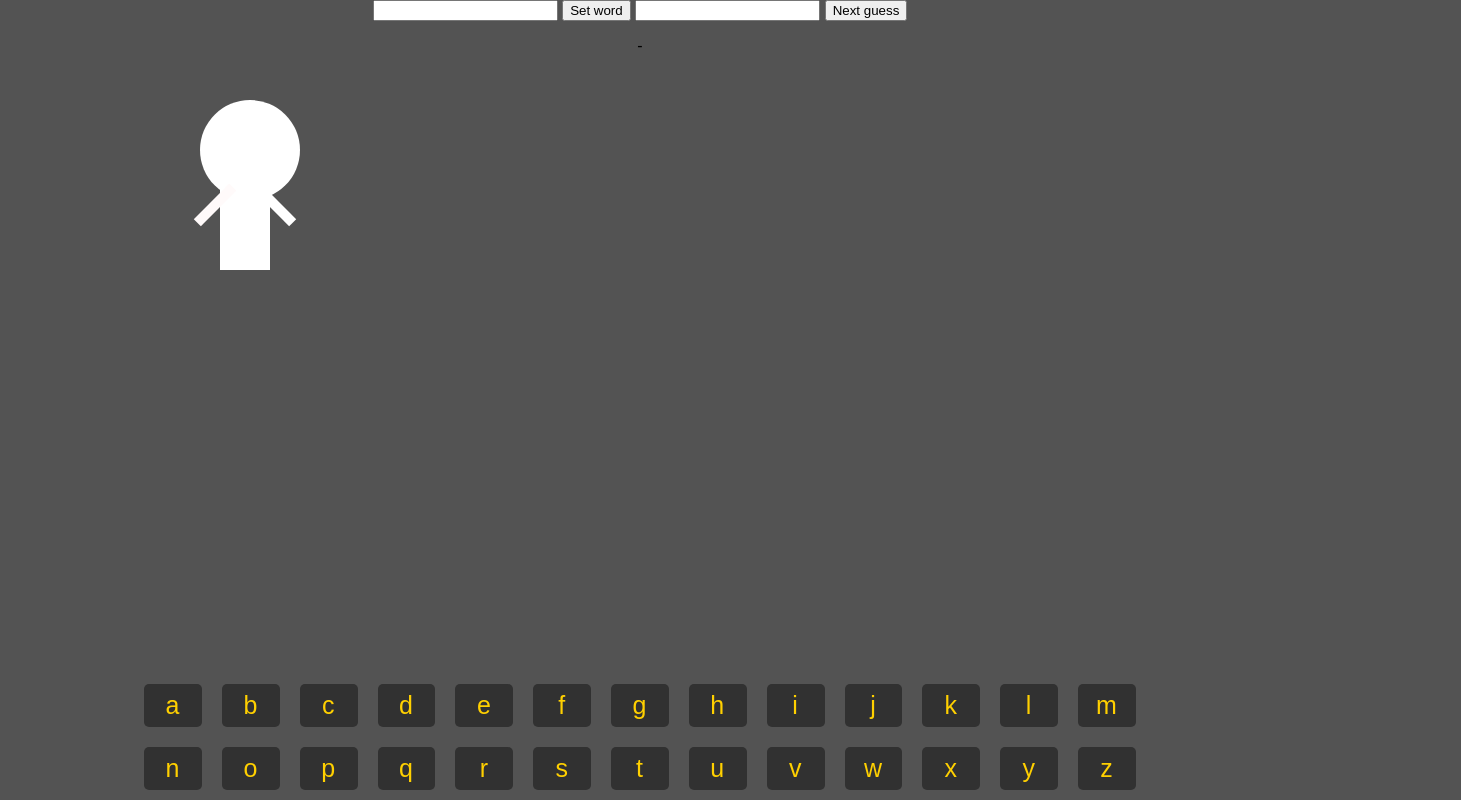
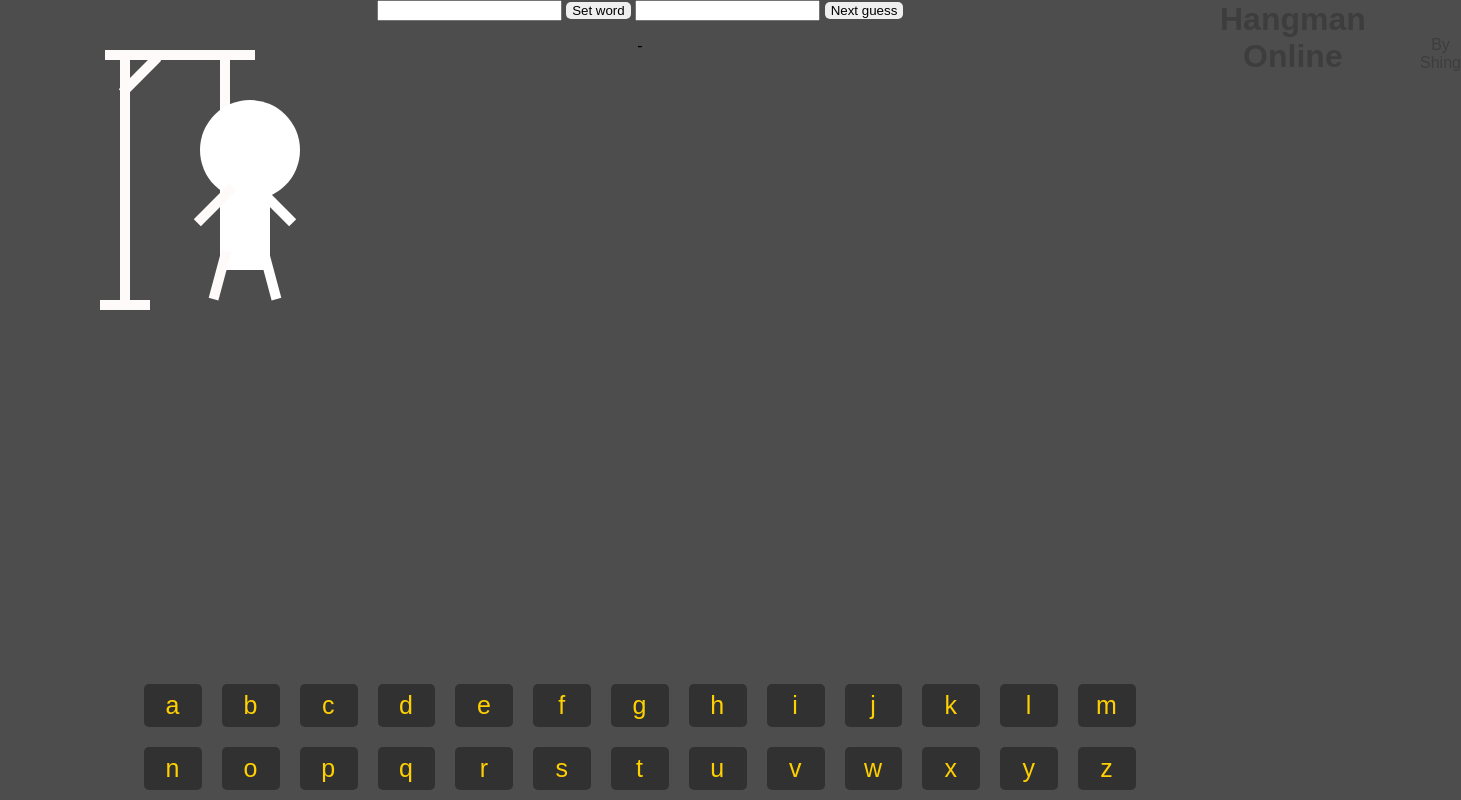
Before and after one commit to Attckturtle/Hangman-web, a plain HTML site: page index.html in a window 1280 px wide. Shown: the whole page, 1461 px wide, since content can reach past the window. Drawn offline with Linux system fonts and the light colour scheme; a web font is replaced by a local one.

Commit message:
Add files via upload

```diff
--- a/index.html
+++ b/index.html
@@ -7,18 +7,32 @@
 </head>
 <body>
     <input id="nextWordInput" type="text">
-    <button onclick="setNextWordToString()">Set word</button>
+    <button id="nextWordInputButton" onclick="setNextWordToString()">Set word</button>
     <input id="nextLetterInput" type="text">
-    <button onclick="nextLetterGuess()">Next guess</button>
-    <div id="hangmanHead"></div>
-    <div id="hangmanBody"></div>
-    <div id="hangmanLeftHand"></div>
-    <div id="hangmanRightHand"></div>
+    <button id="nextLetterInputButton" onclick="nextLetterGuess()">Next guess</button>
+
+    <h1 id="hangmanOnlineLogo">Hangman Online</h1>
+    <p id="creditor">By Shing</p>
+
+        <div id="ropeStand"></div>
+        <div id="ropeSupport"></div>
+        <div id="hangingRope"></div>
+        <div id="ropeStandSupport"></div>
+        <div id="standLine"></div>
+
+        <div id="hangmanHead"></div>
+        <div id="hangmanBody"></div>
+        <div id="hangmanLeftHand"></div>
+        <div id="hangmanRightHand"></div>
+        <div id="hangmanLeftLeg"></div>
+        <div id="hangmanRightLeg"></div>
+
     <p id="blankSpaces">-</p>
+
     <div class="center-element">
         <div id="grid-container">
     </div>
-
+        <p id="yes"></p>
     </div>
 </body>
 <script src="script.js"></script>
--- a/script.js
+++ b/script.js
@@ -12,6 +12,12 @@ let checkingCorrectAnswer = [];
 let nextLetterV2;
 let checkingCorrectAnswerV2 = [];
 let placeOfGuessedNumber;
+let blankSpacesArray;
+let placeOfGuessedNumberV2;
+let placeOfGuessedNumberV3;
+let FirstBlankSpace
+let firstLetterOfArray;
+let nextWordArrayLetter;
 
 //essentials
 // step 1: go to a corner in a room (any room)
@@ -31,7 +37,11 @@ function setNextWordToString() {
     alert("New game started");
     nextWordArray = nextWord.split("");
     console.log(nextWordArray);
+    console.log(nextWordArray);
     document.getElementById("nextWordInput").style.display = "none";
+    document.getElementById("nextWordInputButton").style.display = "none";
+    checkingCorrectAnswer.push(nextLetter);
+    console.log(checkingCorrectAnswer);
     setTheBlankSpaces();
 }
 
@@ -45,22 +55,26 @@ function setNextWordToString() {
         if (nextWord[i] === " ") {
             blankSpaces += " space ";
         } else {
-            blankSpaces += "_ ";
+            blankSpaces += "_";
 
         }
     }
-    document.getElementById("blankSpaces").innerHTML = blankSpaces;
+    blankSpacesArray = blankSpaces.split("");
+    nextWordArrayLetter = nextWordArray;
+    firstLetterOfArray = nextWordArrayLetter.splice(0,1);
+    nextWordArray.splice(0, 0, firstLetterOfArray);
+    blankSpacesArray.splice(0, 1);
+    blankSpacesArray.splice(0, 0, firstLetterOfArray);
+    console.log("log blank spaces");
+    console.log(blankSpacesArray);
+    document.getElementById("blankSpaces").innerHTML = blankSpacesArray;
 }
 
 function nextLetterGuess() {
     nextLetter = document.getElementById("nextLetterInput").value;
-    nextLetterV2 = nextLetter.split(" ");
-    checkingCorrectAnswer.push(nextLetterV2);
-    console.log(checkingCorrectAnswer);
+    checkingCorrectAnswer.splice(0, 1);
+    console.log(checkingCorrectAnswer + "checking correct answer");
     showAlreadyInputedLetters();
-    checkIfCorrectGuess();
-    deleteDuplicates();
-    clearInputArea();
 }
 
 function showAlreadyInputedLetters() {
@@ -68,39 +82,39 @@ function showAlreadyInputedLetters() {
         const highlightedLetter = document.getElementById(nextLetter)
         highlightedLetter.classList.add("highlighted")
     }
-    checkIfCorrectLetterGuess();
+    clearInputArea();
 }
 
-function deleteDuplicates() {
-    checkingCorrectAnswerV2 = checkingCorrectAnswer.filter((c, index) => {
-    return checkingCorrectAnswer.indexOf(c) === index;
-});
-console.log(checkingCorrectAnswerV2);
+function clearInputArea() {
+    console.log("clearing letter input");
+    document.getElementById("nextLetterInput").value = "";
+    checkIfCorrectGuess();
 }
 
 function checkIfCorrectGuess() {
-  if (checkingCorrectAnswerV2 = nextWordArray) {
-
-  }
-  printTheCorrectLetter();
-}
-
-function clearInputArea() {
-    //console.log("InnerText: " + "|"+document.getElementById("nextLetterInput").innerText+"|")
-    document.getElementById("nextLetterInput").innerHTML = "";
-}
-
-function checkIfCorrectLetterGuess() {
-    console.log(nextLetter);
-    if (nextLetter = nextWordArray) {
-        console.log("Correct Letter Guess");
-        placeOfGuessedNumber = nextWordArray.indexOf(nextLetter);
-        console.log(placeOfGuessedNumber);
-    } else {
-        console.log("incorrect");
+    placeOfGuessedWord = nextWordArray.indexOf(nextLetter);
+    console.log(nextWordArray.indexOf(nextLetter));
+    //todo: fix if statement not running correctly
+    if (placeOfGuessedNumber >= 0) {
+        console.log("correct");
+        console.log(placeOfGuessedWord);
+        console.log(nextWordArray);
+        console.log(blankSpacesArray);
+        changeTheBlankSpaces();
+        checkIfCorrectWordGuess();
     }
 }
 
-function printTheCorrectLetter() {
-    placeOfGuessedNumber
+function changeTheBlankSpaces() {
+    //todo: fix blank spaces not changing
+    blankSpacesArray.splice(placeOfGuessedWord, 1, nextLetter);
+    console.log(blankSpacesArray);
+    document.getElementById("blankSpaces").innerHTML = blankSpacesArray;
 }
+
+function checkIfCorrectWordGuess() {
+
+    if (nextWordArray === checkingCorrectAnswer) {
+        alert("You win");
+    }
+}
--- a/style.css
+++ b/style.css
@@ -5,11 +5,25 @@
 }
 
 body {
-    background-color: rgb(83, 83, 83);
+    background-color: rgb(78, 77, 77);
     /* background-color: white; */
     margin: 0;
     text-align: center;
   }
+
+ #hangmanOnlineLogo {
+   position: absolute;
+   opacity: 0.2;
+   left: 1220px;
+   top: -20px;
+ }
+
+ #creditor {
+  position: absolute;
+  opacity: 0.2;
+  left: 1420px;
+  top: 20px;
+ }
 
   #hangmanHead {
     position: absolute;
@@ -51,6 +65,72 @@ body {
     top: 200px;
     left: 190px;
   }
+  #hangmanLeftLeg {
+    position: absolute;
+    height: 10px;
+    width: 50px;
+    background-color: rgb(255, 255, 255);
+    transform: rotate(75deg);
+    top: 270px;
+    left: 245px;
+  }
+  #hangmanRightLeg {
+    position: absolute;
+    height: 10px;
+    width: 50px;
+    background-color: rgb(255, 250, 250);
+    transform: rotate(105deg);
+    top: 270px;
+    left: 195px;
+  }
+
+  #ropeStandSupport {
+    position: absolute;
+    height: 10px;
+    width: 50px;
+    background-color: rgb(255, 250, 250);
+    top: 300px;
+    left: 100px;
+  }
+
+  #ropeStand {
+    position: absolute;
+    height: 10px;
+    width: 250px;
+    background-color: rgb(255, 250, 250);
+    transform: rotate(90deg);
+    top: 170px;
+    left: 0px;
+  }
+
+  #ropeSupport {
+    position: absolute;
+    height: 10px;
+    width: 150px;
+    background-color: rgb(255, 250, 250);
+    top: 50px;
+    left: 105px;
+  }
+
+  #hangingRope {
+    position: absolute;
+    height: 10px;
+    width: 60px;
+    background-color: rgb(255, 250, 250);
+    transform: rotate(90deg);
+    top: 80px;
+    left: 195px;
+  }
+
+ #standLine {
+  position: absolute;
+  height: 10px;
+  width: 50px;
+  background-color: rgb(255, 250, 250);
+  transform: rotate(135deg);
+  top: 70px;
+  left: 115px;
+ }
 
 #grid-container {
   position: absolute;
@@ -59,6 +139,18 @@ body {
   grid-template-columns: repeat(13 , 1fr);
   bottom: 0;
   /* right: 6%; */
+}
+
+#nextWordInputButton {
+  position: relative;
+  border: none;
+  border-radius: 5px;
+}
+
+#nextLetterInputButton {
+  position: relative;
+  border: none;
+  border-radius: 5px;
 }
 
 .center-element {
@@ -78,7 +170,8 @@ body {
 }
 
 .highlighted {
-  background-color: crimson;
+  background-color: rgb(255, 208, 0);
+  color: rgb(77, 77, 77);
 }
 
 .highlighted {
```
